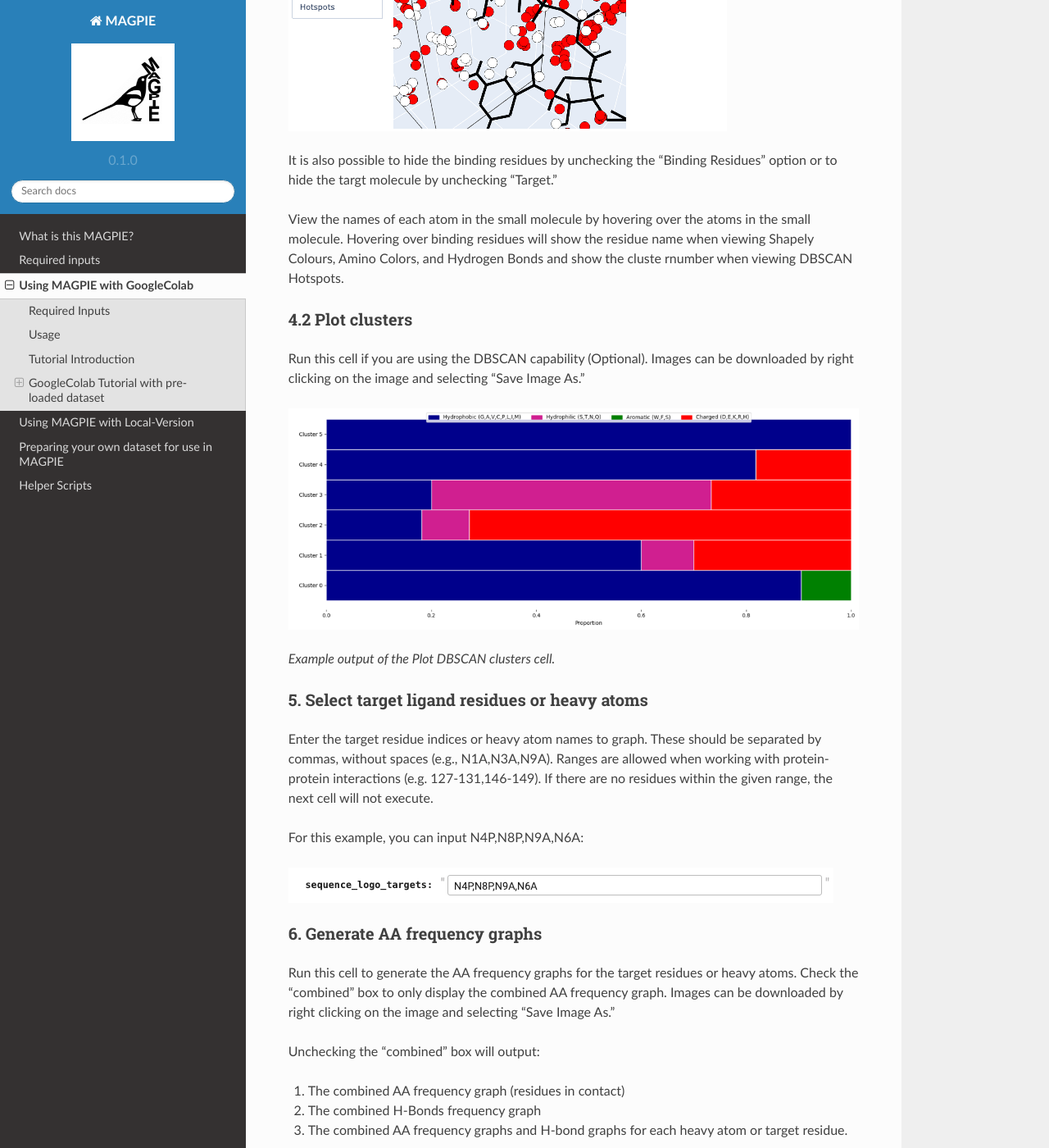
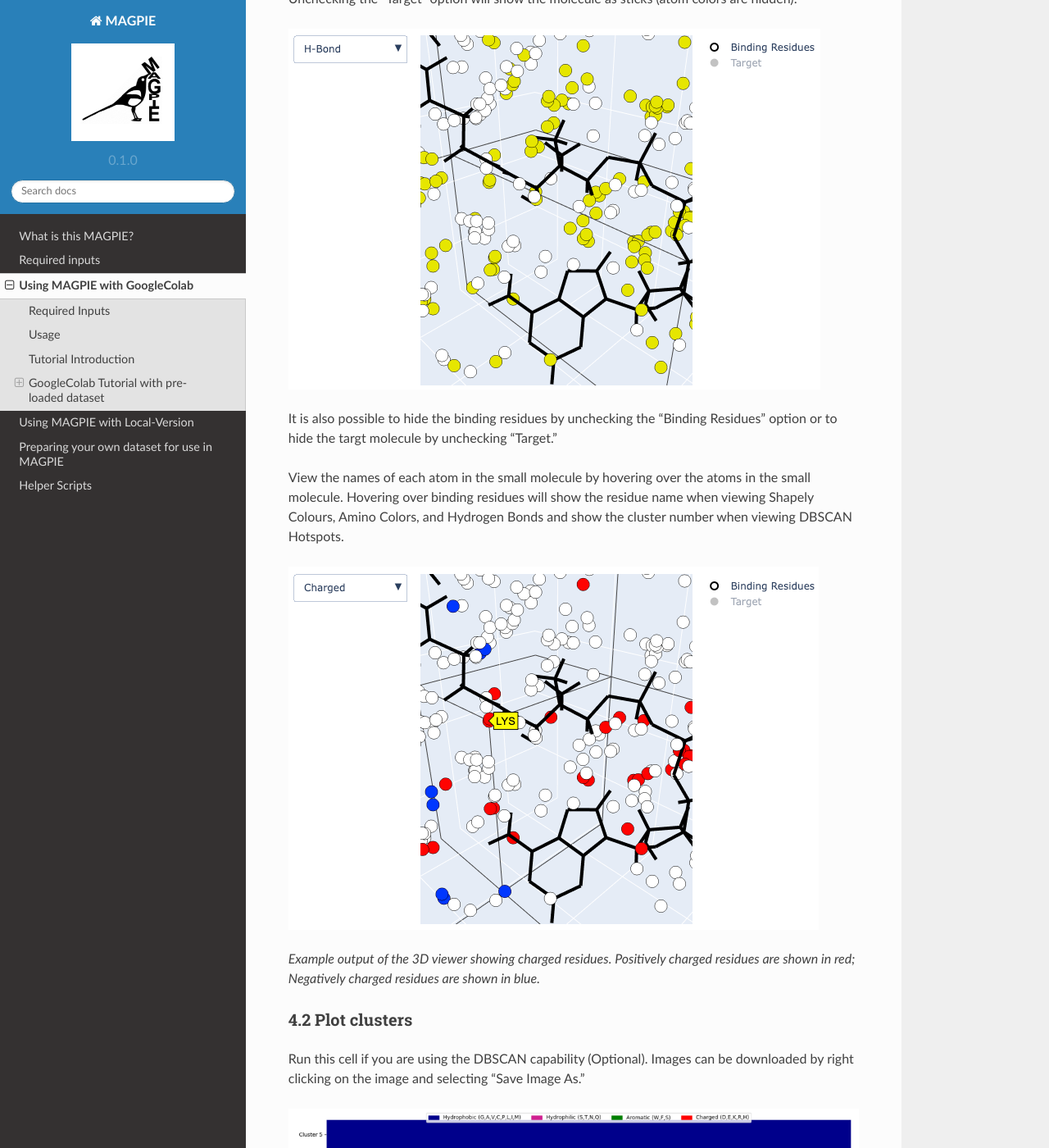
Before and after one commit to SundbergBelen/MAGPIE-docs, a Sphinx documentation site: the page built from docs/source/GoogleColab_instructions.rst, in a window 1280 px wide and 1400 px high, scrolled down 3748 px. Shown: the whole window at 82% size. Built offline with Sphinx 7.4.7 and the Read the Docs theme 2.0.0, drawn with Linux system fonts in a browser that asks for light colours; pages that are not in the unit, such as notebooks, are missing from menus; some of the changed text lies outside the part shown.

Commit message:
added in site links

```diff
--- a/docs/source/GoogleColab_instructions.rst
+++ b/docs/source/GoogleColab_instructions.rst
@@ -77,16 +77,20 @@
 
 The dropdown menu on the top left of the screen allows you to color the 3D graph by Shapely colors, amino colors, H-bonds, and DBSCAN hotspots:
 
-.. image:: _static/GC_4_Hbonds.png
+.. image:: _static/LV_Hbonds.png
 *Example output of the 3D viewer showing Hydrogen bonds and target molecule. Notice that the target molecule is colored by atom (the "Target" option on the right side of the screen is checked).*
 
 Unchecking the "Target" option will show the molecule as sticks (atom colors are hidden):
 
-.. image:: _static/GC_4_sticks.png
+.. image:: _static/LV_Hbonds2.png
 
 It is also possible to hide the binding residues by unchecking the "Binding Residues" option or to hide the targt molecule by unchecking "Target."
 
-View the names of each atom in the small molecule by hovering over the atoms in the small molecule. Hovering over binding residues will show the residue name when viewing Shapely Colours, Amino Colors, and Hydrogen Bonds and show the cluste rnumber when viewing DBSCAN Hotspots.
+View the names of each atom in the small molecule by hovering over the atoms in the small molecule. Hovering over binding residues will show the residue name when viewing Shapely Colours, Amino Colors, and Hydrogen Bonds and show the cluster number when viewing DBSCAN Hotspots.
+
+.. image:: _static/LV_Charge.png
+
+*Example output of the 3D viewer showing charged residues. Positively charged residues are shown in red; Negatively charged residues are shown in blue.*
 
 4.2 Plot clusters
 ------------------
@@ -120,4 +124,4 @@
 .. image:: _static/COA_Freq.png
 *Example combined frequency graph (residues in contact)*
 
-**For a tutorial on how to use MAGPIE with user-uploaded datasets, please the 'Preparing your own dataset for use in MAGPIE' section of this documentation.**
+**For a tutorial on how to use MAGPIE with user-uploaded datasets, please the** `Preparing your own dataset for use in MAGPIE <https://magpie-docs.readthedocs.io/en/latest/Preparing_samples.html>`_ **section of this documentation.**
--- a/docs/source/Introduction.rst
+++ b/docs/source/Introduction.rst
@@ -16,4 +16,4 @@
 
 Alternatively, the Local-Version of MAGPIE can be downloaded from github and run on a local machine. This version of MAGPIE is recommended for users who wish to keep their data private, or have >1000 input PDB files. The Local-Version of MAGPIE requires the user to have Python 3 installed on their machine, as well as the following Python packages: Numpy (1.18.5), Pandas (1.3.4), Matplotlib (3.4.3), Glob (0.7), Plotly (5.9.0), and Spicy (1.7.1). The Local-Version of MAGPIE can be downloaded from the `MAGPIE Github repository <https://github.com/glasgowlab/MAGPIE/tree/local-version>`_.
 
-Detailed instructions on how to use the GoogleColab or the Local-Version of MAGPIE are provided in this documentation.
+Detailed instructions on how to use the `GoogleColab file:///Users/belensundberg/Documents/MAGPIE-docs/docs/build/html/GoogleColab_instructions.html>`_ or the `Local-Version <file:///Users/belensundberg/Documents/MAGPIE-docs/docs/build/html/LocalVersion_instructions.html>`_` of MAGPIE are provided in this documentation.
--- a/docs/source/LocalVersion_instructions.rst
+++ b/docs/source/LocalVersion_instructions.rst
@@ -192,7 +192,7 @@
 View the names of each atom in the small molecule by hovering over the atoms in the small molecule. Hovering over binding residues will show the residue name when viewing Shapely Colours, Amino Colors, Charge, and Hydrogen Bonds and show the cluster number when viewing DBSCAN Hotspots:
 
 .. image:: _static/LV_Charge.png
-*Example output of the 3D viewer showing charged residues.*
+*Example output of the 3D viewer showing charged residues. Positively charged residues are shown in red; Negatively charged residues are shown in blue.*
 
 If you are using the MAGPIE's DBSCAN capability a figure of the DBSCAN clusters will be displayed in the jupyter notebook
 
--- a/docs/source/Preparing_samples.rst
+++ b/docs/source/Preparing_samples.rst
@@ -12,7 +12,7 @@
 
 ``align_small_molecule.py`` is an alignment script for structural models with target ligands that are small molecules. This alignment script will align the protein-ligand complexes on the target ligand for use with MAGPIE, returning subsets of complexes for small molecule ligands as determined by user-defined alpha carbon RMSD.
 
-**For more information on the arguments of each helper script see the `Helper Scripts <https://magpie-docs.readthedocs.io/en/latest/HelperScripts.html>`_ section of this documentation.**
+**For more information on the arguments of each helper script see the** `Helper Scripts <https://magpie-docs.readthedocs.io/en/latest/HelperScripts.html>`_ **section of this documentation.**
 
 Tutorial
 =========
@@ -92,7 +92,7 @@
 
 *It is also posible to directly upload the PDB files into the temp folder, but this might take a long time depending on the number of files.*
 
-**3.4** Proceed to run the rest of the jupyter notebook as described in the MAGPIE GoogleColab tutorial.
+**3.4** Proceed to run the rest of the jupyter notebook as described in the `MAGPIE GoogleColab tutorial <https://magpie-docs.readthedocs.io/en/latest/GoogleColab_instructions.html>`_.
 
 **B. Local-Version**
 
@@ -115,4 +115,4 @@
 
 .. image:: _static/Upload_tut_3.png
 
-**3.3.** Proceed to run the rest of the jupyter notebook as described in the MAGPIE Local-Version tutorial.
+**3.3.** Proceed to run the rest of the jupyter notebook as described in the `MAGPIE Local-Version tutorial <https://magpie-docs.readthedocs.io/en/latest/LocalVersion_instructions.html>`_.
```
